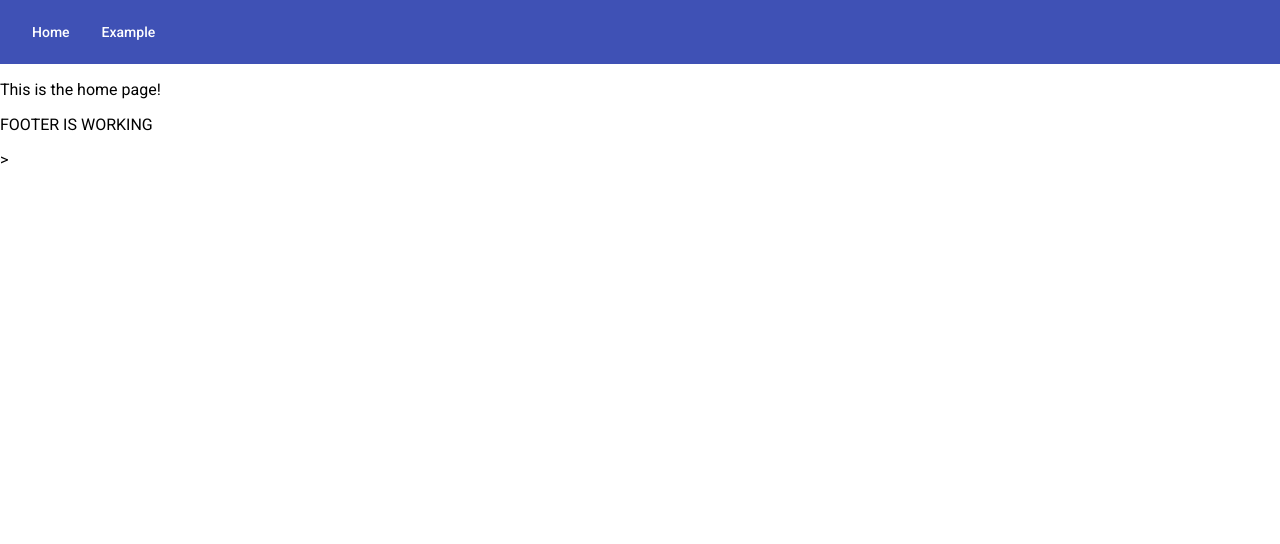
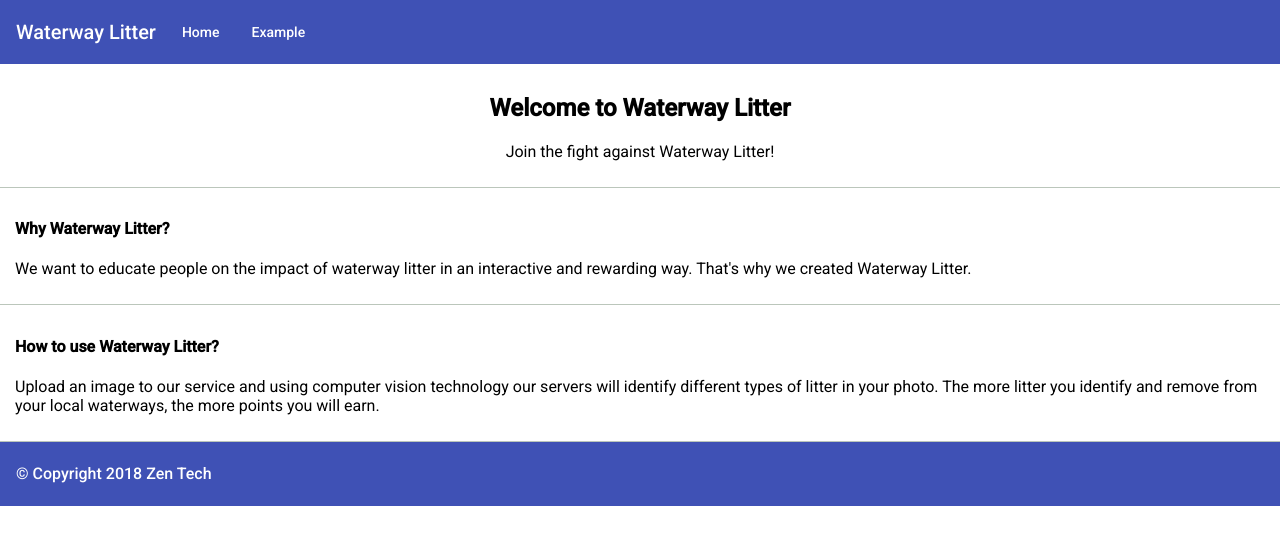
Before and after one commit to lachlanwillis/capstoneproject, an Angular app in the folder apps/rubbish/: page / in a window 1280 px wide. Shown: the top 544 px of the page. Built offline with nearby package versions, Linux system fonts and the light colour scheme.

Commit message:
Created footer, added content to home, edited nav.

```diff
--- a/apps/rubbish/src/app/app.component.css
+++ b/apps/rubbish/src/app/app.component.css
@@ -0,0 +1 @@
+/* Main App CSS file */
--- a/apps/rubbish/src/app/example/example.component.css
+++ b/apps/rubbish/src/app/example/example.component.css
@@ -0,0 +1 @@
+/* Example Component CSS file */
--- a/apps/rubbish/src/app/footer/footer.component.css
+++ b/apps/rubbish/src/app/footer/footer.component.css
@@ -0,0 +1,5 @@
+/* Footer Component CSS file */
+
+mat-toolbar {
+  font-size: 16px;
+}
--- a/apps/rubbish/src/app/footer/footer.component.html
+++ b/apps/rubbish/src/app/footer/footer.component.html
@@ -1 +1,5 @@
-<footer><p>FOOTER IS WORKING</p>></footer>
+<footer>
+  <mat-toolbar color="primary">
+    <p>&copy; Copyright {{today | date:'yyyy'}} Zen Tech</p>
+  </mat-toolbar>
+</footer>
--- a/apps/rubbish/src/app/footer/footer.component.ts
+++ b/apps/rubbish/src/app/footer/footer.component.ts
@@ -12,4 +12,6 @@ export class FooterComponent implements OnInit {
   ngOnInit() {
   }
 
+  today = Date.now();
+
 }
--- a/apps/rubbish/src/app/home/home.component.css
+++ b/apps/rubbish/src/app/home/home.component.css
@@ -0,0 +1 @@
+/* Home Component CSS file */
--- a/apps/rubbish/src/app/home/home.component.html
+++ b/apps/rubbish/src/app/home/home.component.html
@@ -1,3 +1,17 @@
-<p>
-  This is the home page!
-</p>
+<div class="section header">
+  <h2>Welcome to {{appName}}</h2>
+  <p>Join the fight against Waterway Litter!</p>
+</div>
+
+<div class="section">
+  <h4>Why {{appName}}?</h4>
+  <p>We want to educate people on the impact of waterway litter in an interactive and rewarding way. That's why we created {{appName}}.</p>
+</div>
+
+<div class="section">
+  <h4>How to use {{appName}}?</h4>
+  <p>
+    Upload an image to our service and using computer vision technology our servers will identify different types of litter in your photo.
+    The more litter you identify and remove from your local waterways, the more points you will earn.
+  </p>
+</div>
--- a/apps/rubbish/src/app/home/home.component.ts
+++ b/apps/rubbish/src/app/home/home.component.ts
@@ -7,6 +7,8 @@ import { Component, OnInit } from '@angular/core';
 })
 export class HomeComponent implements OnInit {
 
+  appName = "Waterway Litter";
+
   constructor() { }
 
   ngOnInit() {
--- a/apps/rubbish/src/app/material.module.ts
+++ b/apps/rubbish/src/app/material.module.ts
@@ -2,11 +2,13 @@ import {NgModule} from '@angular/core';
 import {MatMenuModule} from '@angular/material/menu';
 import {MatButtonModule} from '@angular/material/button';
 import {MatToolbarModule} from '@angular/material/toolbar';
+import {MatIconModule} from '@angular/material/icon';
 
 let materialModules: any[] = [
   MatMenuModule,
   MatButtonModule,
   MatToolbarModule,
+  MatIconModule,
 ]
 
 @NgModule({
--- a/apps/rubbish/src/app/nav/nav.component.css
+++ b/apps/rubbish/src/app/nav/nav.component.css
@@ -0,0 +1,10 @@
+/* Nav Component CSS file */
+
+app-nav {
+  position: fixed;
+  top: 0px;
+}
+
+mat-toolbar span {
+  margin-right: 10px;
+}
--- a/apps/rubbish/src/app/nav/nav.component.html
+++ b/apps/rubbish/src/app/nav/nav.component.html
@@ -1,6 +1,7 @@
 <nav>
   <mat-toolbar color="primary">
-      <button routerLink="/" mat-button>Home</button>
-      <button routerLink="/example" mat-button>Example</button>
+    <span>Waterway Litter</span>
+    <button routerLink="/" mat-button>Home</button>
+    <button routerLink="/example" mat-button>Example</button>
   </mat-toolbar>
 </nav>
--- a/apps/rubbish/src/styles.css
+++ b/apps/rubbish/src/styles.css
@@ -7,3 +7,12 @@ body {
     margin: 0;
     font-family: Roboto, sans-serif;
 }
+
+.section {
+    padding: 10px 15px;
+    border-bottom: 1px #9a9a solid;
+}
+
+.header {
+    text-align: center;
+}
```
